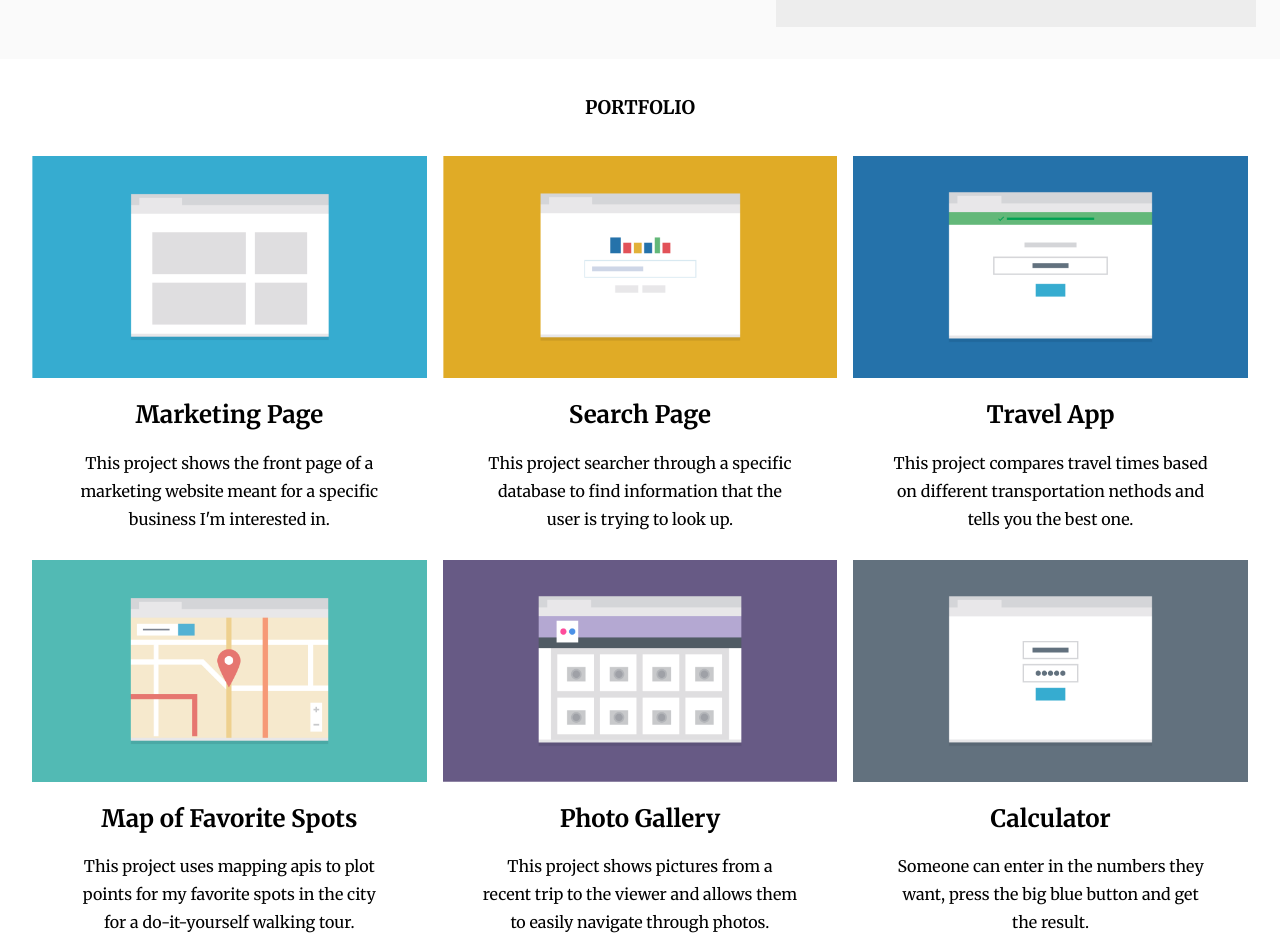
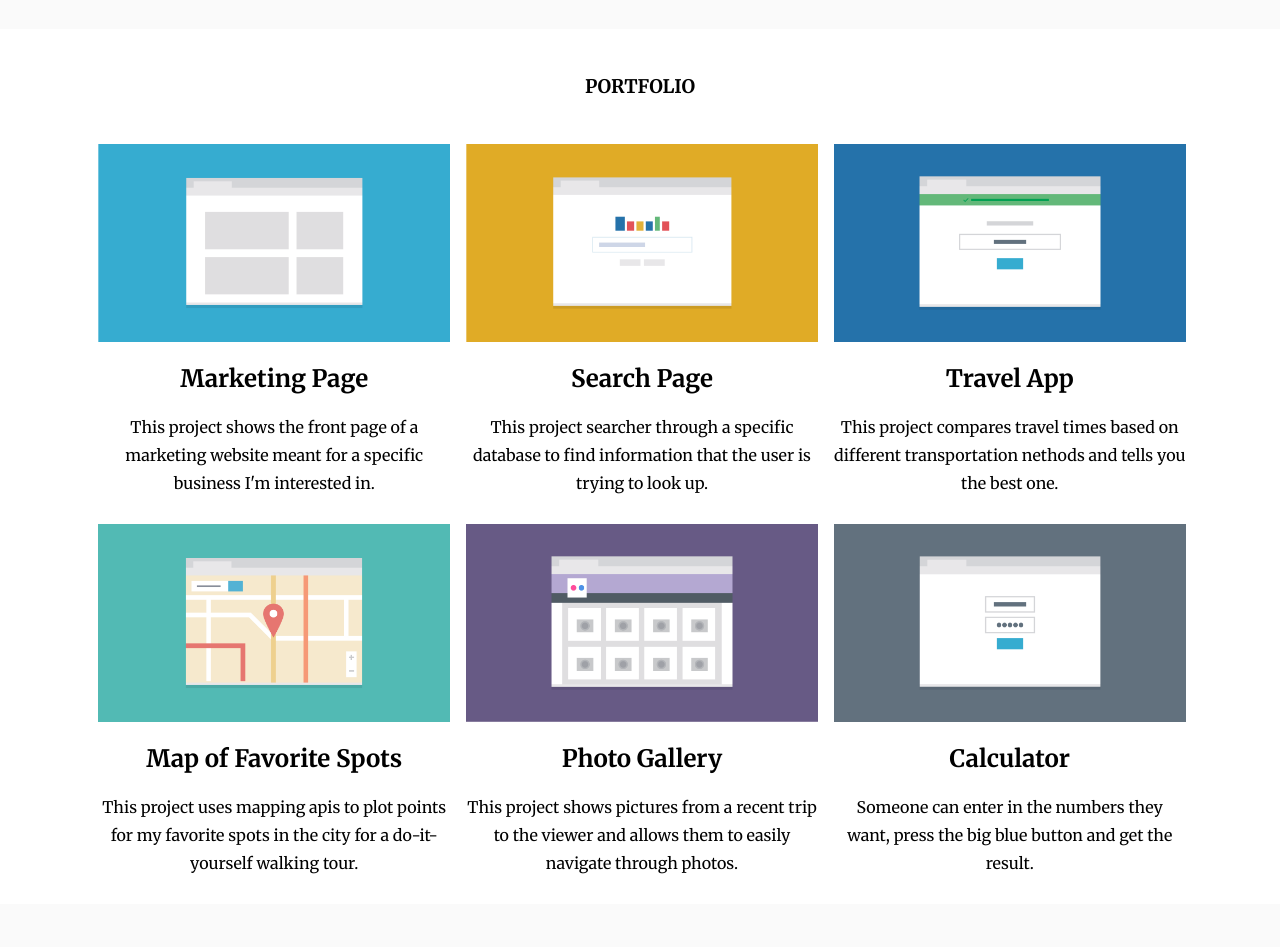
Before and after one commit to Joelynn94/techdegree-project-2, a plain HTML site: page index.html in a window 1280 px wide. Shown: the part 422-1369 px from the top of the page. Drawn offline with Linux system fonts and the light colour scheme.

Commit message:
Fixed the breaking column layout. Adjusted container width.

```diff
--- a/css/style.css
+++ b/css/style.css
@@ -1,4 +1,5 @@
 /*=== Universal Styles ===*/
+
 * {
     box-sizing: border-box;
 }
@@ -9,7 +10,7 @@ body {
 
 .container {
     text-align: center;
-    width: 100%;
+    width: 90%;
     margin-left: auto;
     margin-right: auto;
     padding-left: 1.5em;
@@ -39,6 +40,7 @@ p {
 }
 
 
+
 /*=== Header Styles ===*/
 
 header {
@@ -66,6 +68,7 @@ header {
 
 .profile-description {
     padding-top: 2em;
+    font-size: 1.15em;
 }
 
 .main-nav li {
@@ -79,24 +82,16 @@ header {
     padding: 15px 0;
     margin: .5em .5em;
 }
+
+
 /*=== Main Styles ===*/
 
-
-#portfolio {
-    text-align: center;
-    padding-top: 2em;
-    padding-bottom: 2em;
-    text-transform: uppercase;
-}
-
 #contact {
-    background-color: #FAFAFA;
     padding-top: 2em;
     padding-bottom: 2em;
 }
 
 .contact-description {
-    padding: 0 10em;
     margin-bottom: 2.5em;
 }
 
@@ -109,19 +104,20 @@ header {
 }
 
 .title {
-    margin: 0;
-    padding-top: 2em;
-    padding-bottom: 2em;
+    text-align: center;
+    margin-top: 2.5em;
+    margin-bottom: 2.5em;
     text-transform: uppercase;
 }
 
 .card {
     margin-bottom: 1.2em;
-    display: inline-block;
+    vertical-align: top;
 }
 
 section {
     text-align: center;
+    background-color: #FAFAFA;
 }
 
 
@@ -141,7 +137,6 @@ footer {
 
 .footer-nav {
     float: right;
-    display: inline-block;
 }
 
 .back-to-top {
@@ -195,14 +190,10 @@ footer {
     }
 
     .card {
-        float: left;
+        display: inline-block;
         width: 50%;
+        margin-right: -4px;
         padding: 0 0.5em 0.5em;
-    }
-
-    .card p {
-        width: 80%;
-        margin: 0 auto;
     }
 
     .footer-home,
--- a/index.html
+++ b/index.html
@@ -9,18 +9,20 @@
     <link rel="stylesheet" href="css/style.css">
     <link href="https://fonts.googleapis.com/css?family=Merriweather+Sans:400,700,800|Merriweather:400,700,900" rel="stylesheet">
 </head>
+
 <body>
   <header>
     <div class="top-bar container clearfix">
       <h1 class="name">Joseph Lynn</h1>
       <nav>
         <ul class="main-nav">
-          <li><a href="#">Home</a></li>
+          <li><a href="#home">Home</a></li>
           <li><a href="#portfolio">Portfolio</a></li>
           <li><a href="#contact">Contact</a></li>
         </ul>
       </nav>
     </div>
+
     <div class="banner container clearfix">
         <img class="profile-img" src="images/responsive-layout-profile.png" alt="Picture of Joseph Lynn">
         <p class="profile-description">Hi! I'm a front-end developer who loves responsive design and css. I recently finished a degree in front-end web development at Treehouse and am excited to put all my skills to use!</p>
@@ -29,7 +31,7 @@
 
   <main>
     <h3 id="portfolio" class="title">Portfolio</h3>
-    <div class="container clearfix">
+    <div class="container">
       <div class="card">
         <img src="images/portfolio-1.png" alt="Picture preview of a Marketing Page">
         <h2>Marketing Page</h2>
@@ -63,7 +65,7 @@
     </div>
   </main>
 
-  <section class="clearfix">
+  <section>
     <div class="container" id="contact">
       <h3 class="title">Contact</h3>
       <p class="contact-description">if you're interested in shatting or want more information about what I've been working on, I'd love to hear from you!</p>
```
